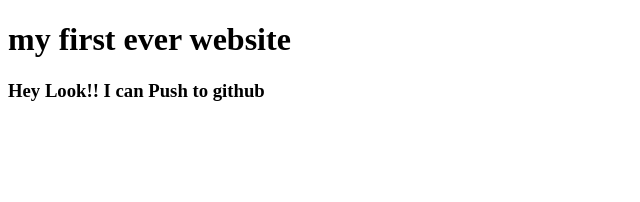
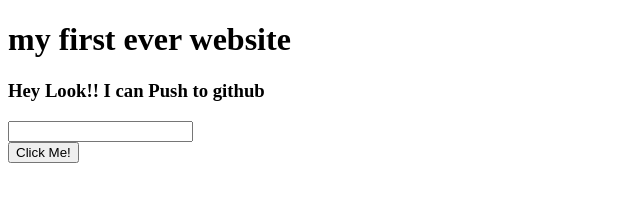
Before and after one commit to MasumRomel/first-website, a plain HTML site: page index.html in a window 1280 px wide. Shown: the whole page, without its empty margins (0-640 px from the left). Drawn offline with Linux system fonts and the light colour scheme.

Commit message:
done adding button

```diff
--- a/index.html
+++ b/index.html
@@ -8,5 +8,8 @@
 <body>
     <h1>my first ever website</h1>
     <h3>Hey Look!! I can Push to github</h3>
+    <input type="text">
+    <br>
+    <button>Click Me!</button>
 </body>
 </html>
```
